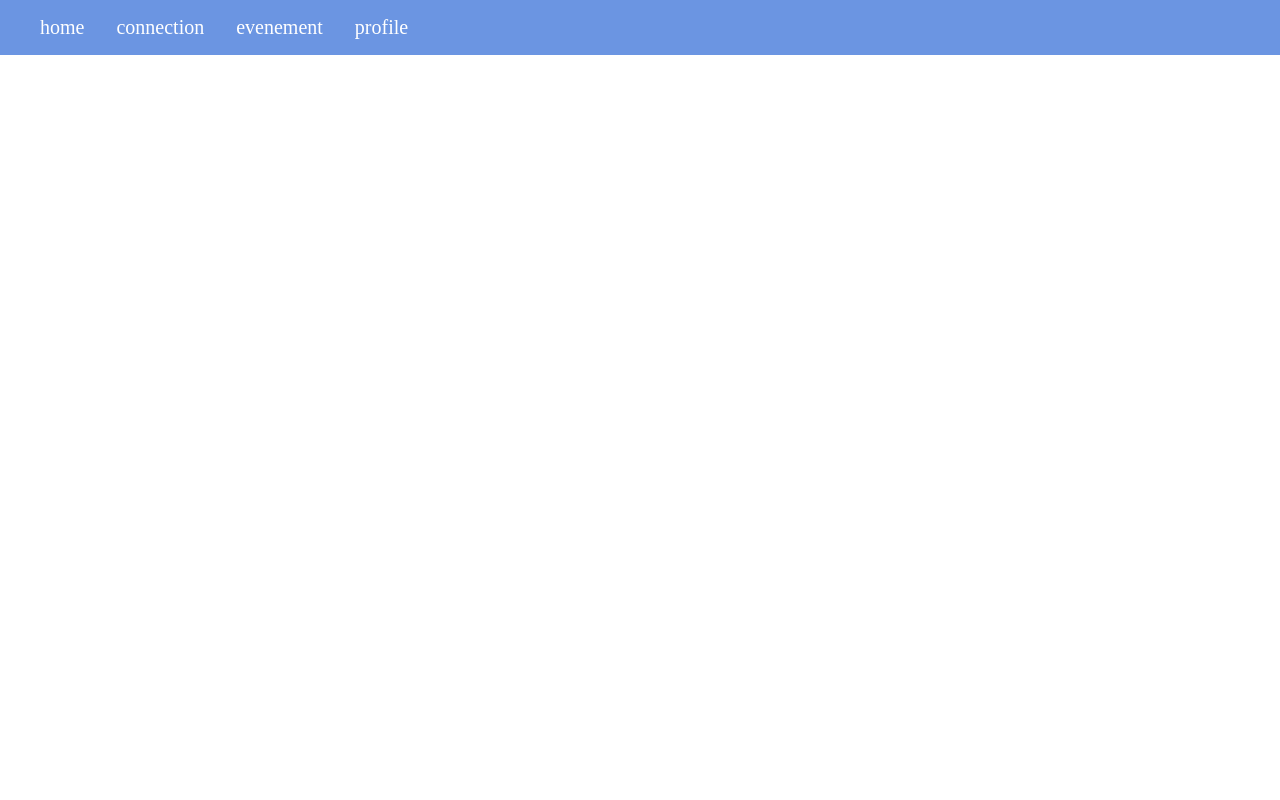
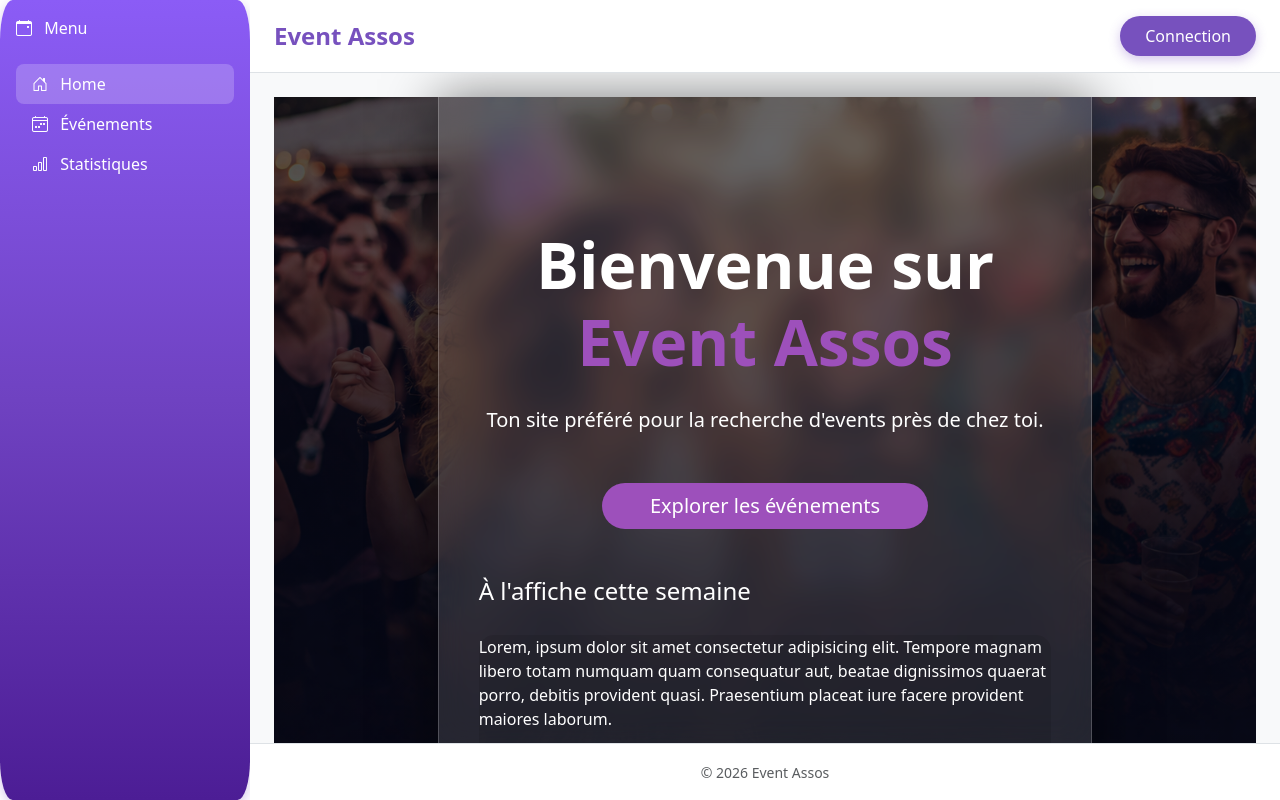
Before and after one commit to slaur88/EventAssosAngu, an Angular app: page /home in a window 1280 px wide. Built offline with nearby package versions, Linux system fonts and the light colour scheme.

Commit message:
feat: style navbar et home

```diff
--- a/angular.json
+++ b/angular.json
@@ -51,6 +51,8 @@
               }
             ],
             "styles": [
+              "node_modules/bootstrap-icons/font/bootstrap-icons.css",
+              "node_modules/bootstrap/dist/css/bootstrap.min.css",
               "src/styles.css"
             ]
           },
--- a/package.json
+++ b/package.json
@@ -30,6 +30,7 @@
     "@angular/platform-browser": "^21.1.0",
     "@angular/router": "^21.1.0",
     "bootstrap": "^5.3.8",
+    "bootstrap-icons": "^1.13.1",
     "rxjs": "~7.8.0",
     "tslib": "^2.3.0"
   },
--- a/src/app/app.css
+++ b/src/app/app.css
@@ -1,3 +1,27 @@
-.content {
-  min-height: 200%;
+
+/* Le titre en haut à gauche */
+#titreApp {
+  font-size: 1.5rem;
+  font-weight: 700;
+  color: var(--primary-purple); /* On rappelle la couleur de la charte */
 }
+
+/* bouton de connexion */
+.btn-connexion {
+  background-color: var(--primary-purple);
+  color: white;
+  border: none;
+  border-radius: 50px;
+  padding: 8px 25px;
+  font-weight: 500;
+  /* L'ombre portée : j'ai mis un peu de violet dedans pour que ce soit plus doux que du noir */
+  box-shadow: 0 4px 12px rgba(111, 66, 193, 0.3);
+  transition: transform 0.2s, box-shadow 0.2s;
+}
+
+/* Petit effet interactif: le bouton remonte un peu quand on le survole */
+.btn-connexion:hover {
+  background-color: var(--dark-purple);
+  transform: translateY(-1px);
+  box-shadow: 0 6px 15px rgba(111, 66, 193, 0.4);
+}
--- a/src/app/app.html
+++ b/src/app/app.html
@@ -1,19 +1,17 @@
-<div class="container-fluid">
+<div class="container-fluid p-0 d-flex vh-100">
+  <app-navbar/>
+  <main class="col d-flex flex-column bg-light">
+    <header class="header d-flex justify-content-between align-items-center px-4 py-3 bg-white border-bottom">
+      <h1 id="titreApp" class="m-0">Event Assos</h1>
+      <a routerLink="/connection" class="btn btn-connexion" id="cnxButton">Connection</a>
+    </header>
 
-  <div class="row">
-    <div class="menu col-3">
-      <app-navbar />
+    <div class="content p-4 flex-grow-1 overflow-auto">
+      <router-outlet></router-outlet>
     </div>
 
-    <main class="col">
-
-      <div class="header"></div>
-      <div class="content">
-        <router-outlet />
-      </div>
-      <div class="footer"></div>
-
-    </main>
-  </div>
-
+    <footer class="footer py-3 bg-white border-top text-center text-muted">
+      <small>&copy; 2026 Event Assos</small>
+    </footer>
+  </main>
 </div>
--- a/src/app/app.routes.ts
+++ b/src/app/app.routes.ts
@@ -32,11 +32,6 @@ export const routes: Routes = [
 },
 
 {
-    path:'profile',
-    component: Profile
-},
-
-{
     path:'**',
     loadComponent: () => import("./features/errors/not-found/not-found")
         .then(c => c.NotFound)
--- a/src/app/features/home/home.css
+++ b/src/app/features/home/home.css
@@ -0,0 +1,52 @@
+.home-wrapper {
+    background-image: linear-gradient(rgba(0, 0, 0, 0.4), rgba(0, 0, 0, 0.4)),
+                      url('../../../../public/assets/ImageSite.png');
+    background-size: cover;
+    background-position: center;
+    background-attachment: fixed; /* L'image ne bouge pas au scroll */
+    min-height: 100vh;
+    width: 100%;
+    margin: 0;
+    padding: 0;
+}
+
+/*La colonne centrale transparente */
+.central-column {
+    background: rgba(255, 255, 255, 0.12);
+    backdrop-filter: blur(15px);         /* Effet flou */
+    -webkit-backdrop-filter: blur(15px);
+    min-height: 100vh;
+    padding: 80px 40px;
+    color: white;
+    border-left: 1px solid rgba(255, 255, 255, 0.2);
+    border-right: 1px solid rgba(255, 255, 255, 0.2);
+    box-shadow: 0 0 50px rgba(0, 0, 0, 0.5);
+}
+.hero-content {
+    margin-top: 50px;
+}
+
+.text-primary-custom {
+    color: #9d50bb;
+}
+
+.btn-custom {
+    background-color: #9d50bb;
+    color: white;
+    border-radius: 50px;
+    border: none;
+    transition: transform 0.2s;
+}
+
+.btn-custom:hover {
+    background-color: #6e48aa;
+    color: white;
+    transform: scale(1.05);
+}
+
+.content-placeholder {
+    height: 1200px;
+    background: rgba(0, 0, 0, 0.1);
+    border-radius: 15px;
+    margin-top: 30px;
+}
--- a/src/app/features/home/home.html
+++ b/src/app/features/home/home.html
@@ -0,0 +1,23 @@
+<div class="home-wrapper">
+    <div class="container-fluid p-0">
+        <div class="row g-0 justify-content-center">
+
+            <div class="col-11 col-md-9 col-lg-8 central-column">
+
+                <div class="hero-content text-center">
+                    <h1 class="display-3 fw-bold mb-4">Bienvenue sur <span class="text-primary-custom">Event Assos</span></h1>
+                    <p class="lead mb-5">Ton site préféré pour la recherche d'events près de chez toi.</p>
+                    <a href="#events" class="btn btn-lg btn-custom px-5">Explorer les événements</a>
+                </div>
+
+                <div class="extra-content mt-5">
+                    <h2 class="h4 mb-4">À l'affiche cette semaine</h2>
+                    <div class="content-placeholder">
+                        <p>Lorem, ipsum dolor sit amet consectetur adipisicing elit. Tempore magnam libero totam numquam quam consequatur aut, beatae dignissimos quaerat porro, debitis provident quasi. Praesentium placeat iure facere provident maiores laborum.</p>
+                    </div>
+                </div>
+
+            </div>
+        </div>
+    </div>
+</div>
--- a/src/app/features/layout/navbar/navbar.css
+++ b/src/app/features/layout/navbar/navbar.css
@@ -1,20 +1,23 @@
-.navbar {
-  position: fixed;        /* Reste collée en haut même en scrollant */
-  top: 0;
-  left: 0;
-  width: 100%;
-  background-color: #6b95e2;
-  display: flex;
-
-
-}
-.navbar a {
-  color: white;
-  text-decoration: none;  /* Supprime le soulignement */
-  font-size: 20px;
-  margin-right: 2rem;
+/* Style de la navbar */
+.sidebar {
+  width: 250px;
+  min-width: 250px;
+  background: linear-gradient(180deg, #8b5cf6 0%, #6f42c1 50%, #4c1d95 100%);
+  min-height: 100vh;
+  box-shadow: 2px 0 5px rgba(0,0,0,0.1);
+  border-radius:5%;
+  box-shadow: 0 4px 12px rgba(111, 66, 193, 0.3);
+  transition: transform 0.2s, box-shadow 0.2s;
 }
 
-.navbar a:hover {
-  color: #f0a500;         /* Couleur au survol */
+/* Les liens du menu */
+.nav-link {
+  transition: all 0.3s; /*survol fluide*/
+  border-radius: 8px;
 }
+
+/* Quand on passe la souris ou que la page est active, on met un fond blanc transparent */
+.nav-link:hover, .nav-link.active {
+  background-color: rgba(255, 255, 255, 0.2);
+  color: #fff !important;
+}
--- a/src/app/features/layout/navbar/navbar.html
+++ b/src/app/features/layout/navbar/navbar.html
@@ -1,12 +1,22 @@
-<p>EventAssos</p>
-
-<nav class="navbar">
-
-<ul>
-    <a routerLink="home">home</a>
-    <a routerLink="connection">connection</a>
-    <a routerLink="evenement">evenement</a>
-    <a routerLink="profile">profile</a>
-
-</ul>
+<nav class="sidebar col-md-3 col-lg-2 d-flex flex-column p-3 text-white">
+  <div class="sidebar-brand mb-4">
+    <i class="bi bi-calendar-event me-2"></i> Menu
+  </div>
+  <ul class="nav nav-pills flex-column mb-auto">
+    <li class="nav-item">
+      <a routerLink="home" class="nav-link text-white" routerLinkActive="active">
+        <i class="bi bi-house-door me-2"></i> Home
+      </a>
+    </li>
+    <li>
+      <a routerLink="evenements" class="nav-link text-white" routerLinkActive="active">
+        <i class="bi bi-calendar4-week me-2"></i> Événements
+      </a>
+    </li>
+    <li>
+      <a routerLink="statistiques" class="nav-link text-white" routerLinkActive="active">
+        <i class="bi bi-bar-chart me-2"></i> Statistiques
+      </a>
+    </li>
+  </ul>
 </nav>
--- a/src/app/features/layout/navbar/navbar.ts
+++ b/src/app/features/layout/navbar/navbar.ts
@@ -1,9 +1,9 @@
 import { Component } from '@angular/core';
-import { RouterLink } from "@angular/router";
+import { RouterLink, RouterLinkActive } from "@angular/router";
 
 @Component({
   selector: 'app-navbar',
-  imports: [RouterLink],
+  imports: [RouterLink, RouterLinkActive],
   templateUrl: './navbar.html',
   styleUrl: './navbar.css',
 })
--- a/src/styles.css
+++ b/src/styles.css
@@ -1 +1,5 @@
-/* You can add global styles to this file, and also import other style files */
+/* J'ai créé des variables pour pas avoir à retaper le code couleur partout */
+:root {
+  --primary-purple: #7751be;
+  --dark-purple: #7751be
+}
```
Also changed, not shown: public/assets/ImageSite.png (added), 1 other file (tests, documents, lock files or other folders).
